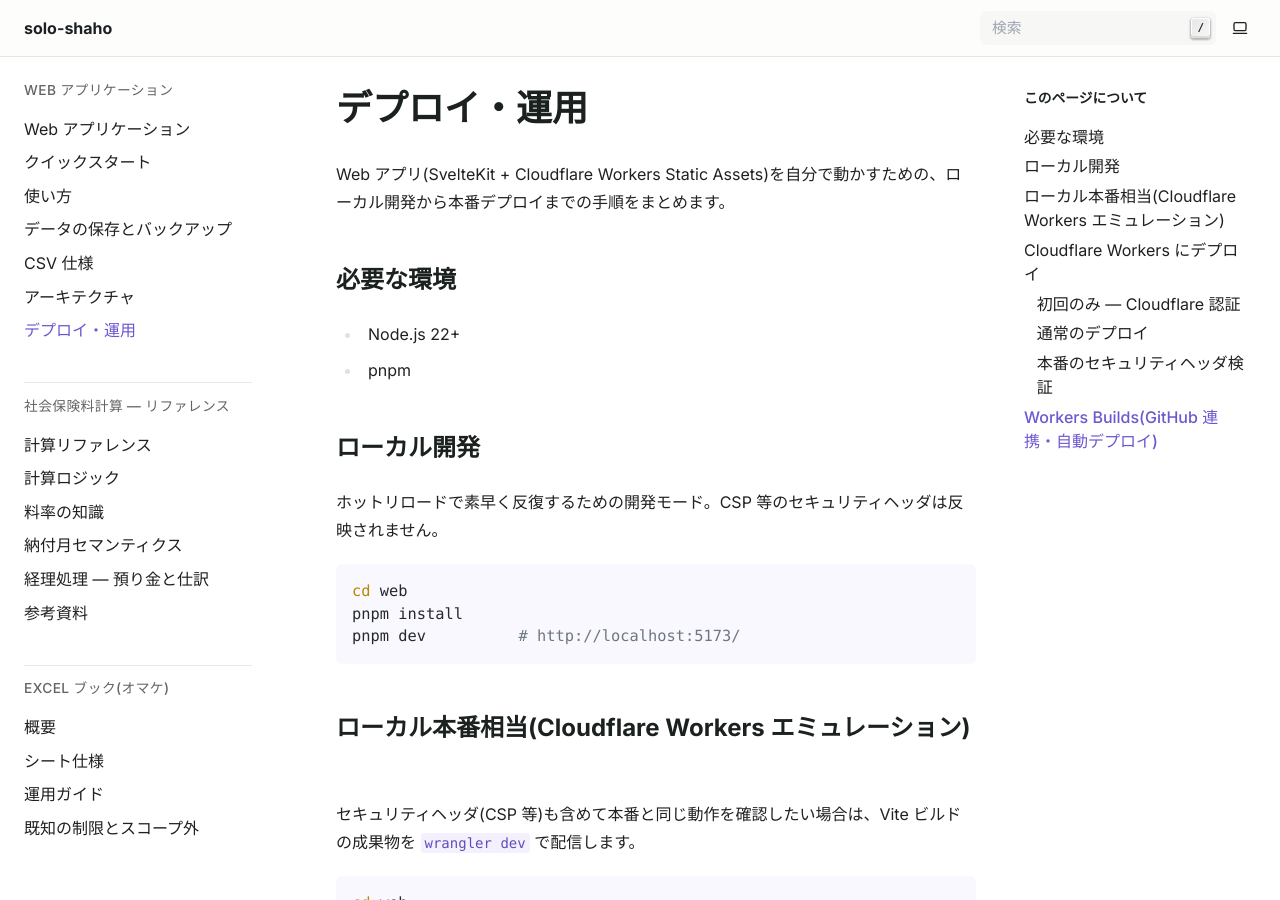
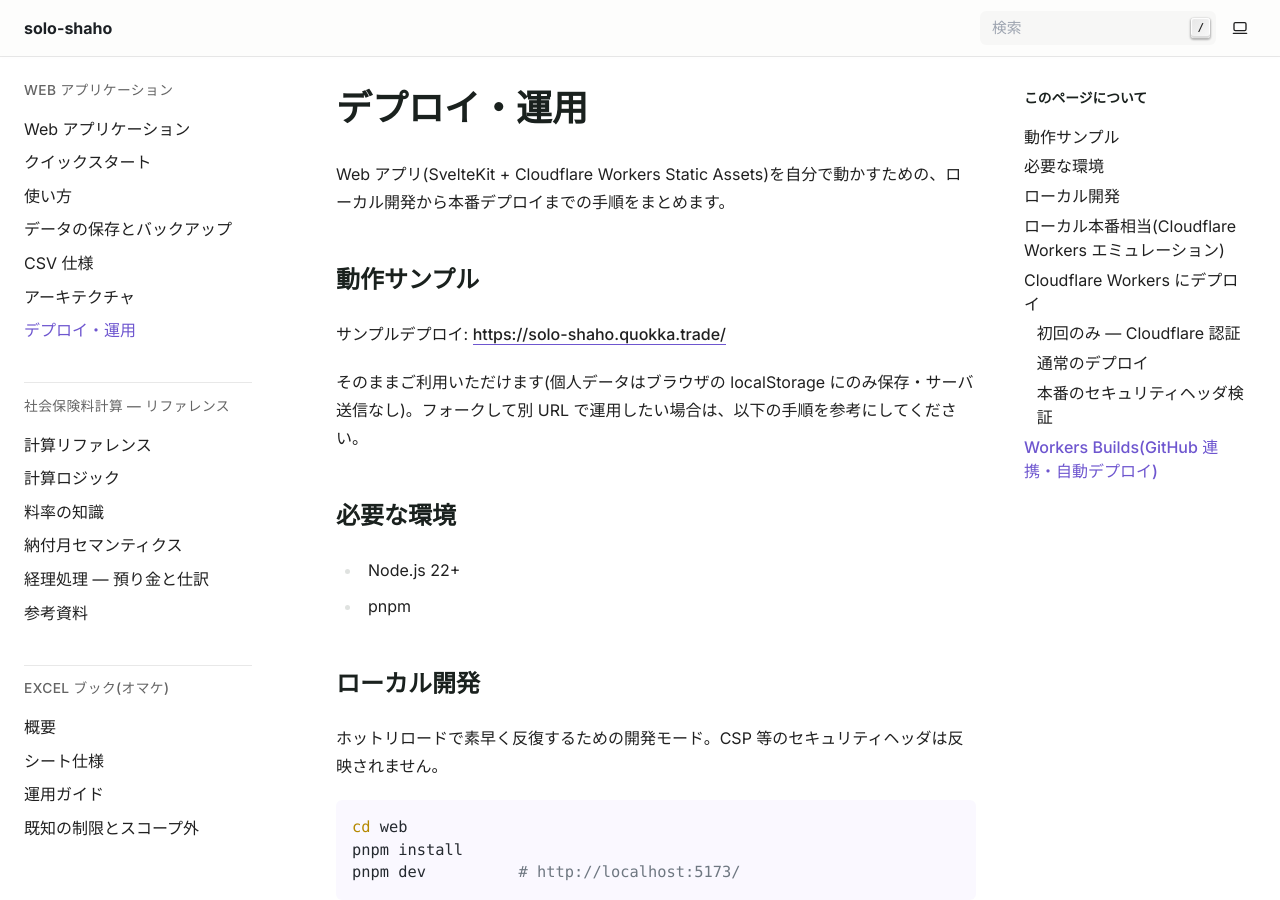
Before and after one commit to drillan/solo-shaho, a Sphinx documentation site: the page built from docs/web/deploy.md, in a window 1280 px wide and 900 px high. Built offline with Sphinx 7.4.7, drawn with Linux system fonts in a browser that asks for light colours.

Commit message:
chore(web): switch to custom domain solo-shaho.quokka.trade (#14)
* chore(web): switch to custom domain solo-shaho.quokka.trade

Cloudflare Workers の Custom Domain として solo-shaho.quokka.trade を
追加(ダッシュボード操作)。旧 *.workers.dev URL は preview を無効化。
README と docs/web/deploy.md に正規 URL を明記。

Co-Authored-By: Claude Opus 4.7 (1M context) <noreply@anthropic.com>

* docs: soften "正規" wording to "動作サンプル"

「正規(作者運用)」は重々しいため、A スタンス(自分用 OSS)のトーンに
合わせて「動作サンプル」+「そのままご利用可」表記に変更。
個人データがブラウザ内のみに保存されることも明示し、サンプル兼
実用デプロイであることが伝わるようにした。

Co-Authored-By: Claude Opus 4.7 (1M context) <noreply@anthropic.com>

---------

Co-authored-by: Claude Opus 4.7 (1M context) <noreply@anthropic.com>

```diff
--- a/docs/web/deploy.md
+++ b/docs/web/deploy.md
@@ -1,6 +1,12 @@
 # デプロイ・運用
 
 Web アプリ(SvelteKit + Cloudflare Workers Static Assets)を自分で動かすための、ローカル開発から本番デプロイまでの手順をまとめます。
+
+## 動作サンプル
+
+サンプルデプロイ: **<https://solo-shaho.quokka.trade/>**
+
+そのままご利用いただけます(個人データはブラウザの localStorage にのみ保存・サーバ送信なし)。フォークして別 URL で運用したい場合は、以下の手順を参考にしてください。
 
 ## 必要な環境
 
```
Also changed, not shown: README.md (+2 -0 lines).
